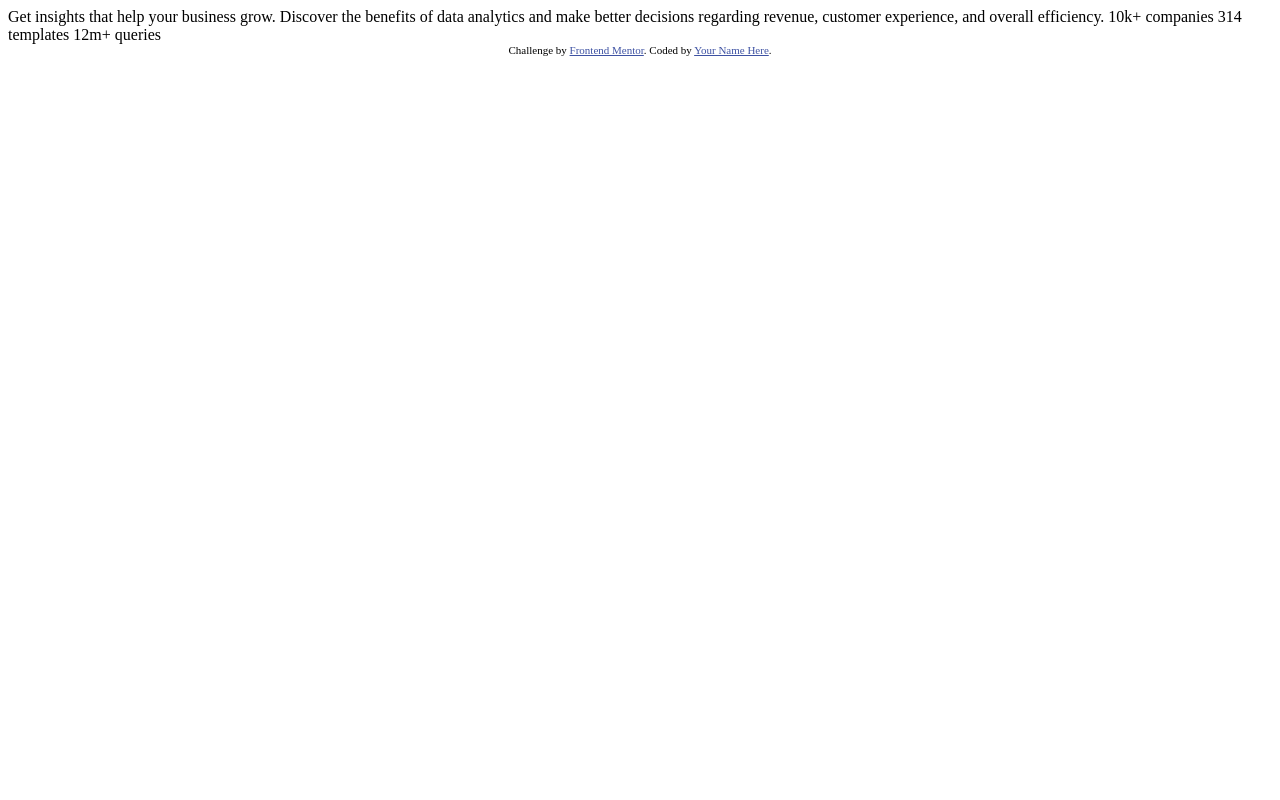
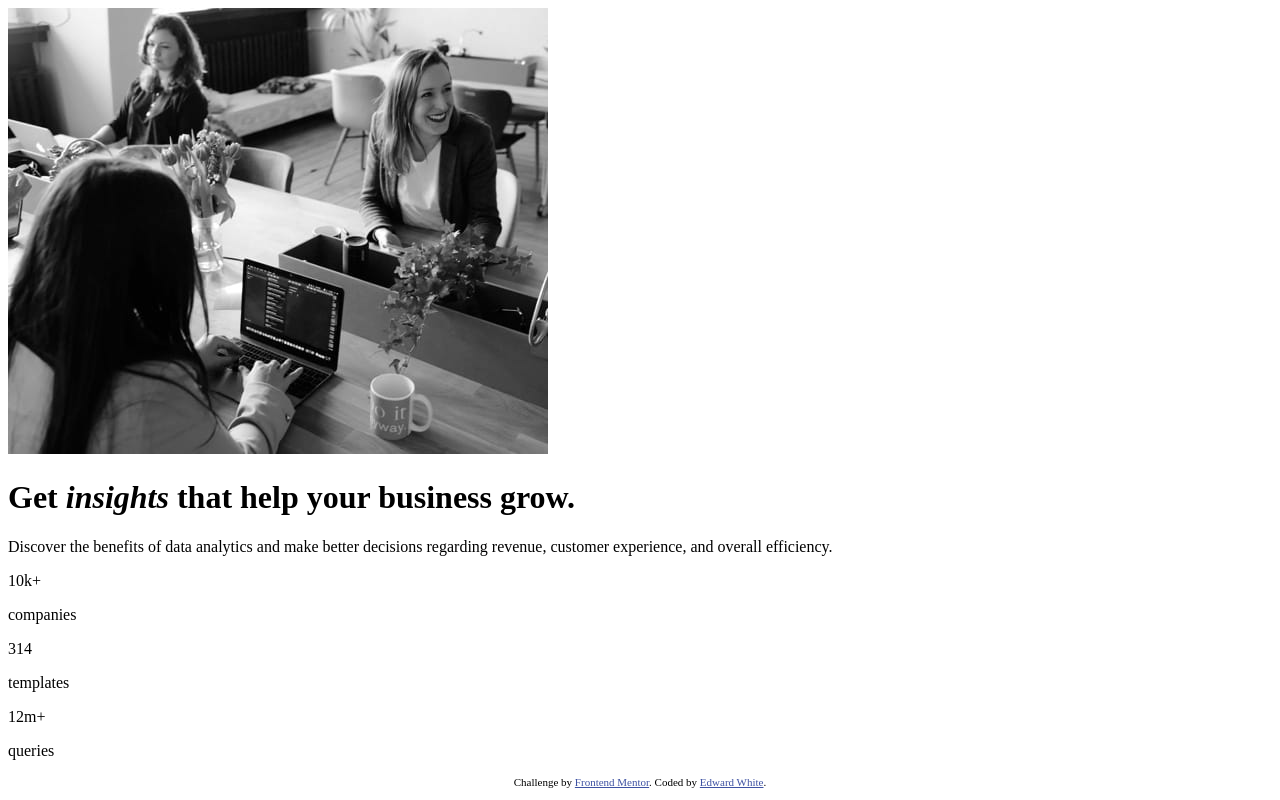
Before and after one commit to ewhite1999/stats-preview-card-component-main, a plain HTML site: page index.html in a window 1280 px wide. Drawn offline with Linux system fonts and the light colour scheme.

Commit message:
finished html, unstyled

```diff
--- a/index.html
+++ b/index.html
@@ -1,33 +1,75 @@
 <!DOCTYPE html>
 <html lang="en">
   <head>
-  <meta charset="UTF-8">
-  <meta name="viewport" content="width=device-width, initial-scale=1.0"> <!-- displays site properly based on user's device -->
+    <meta charset="UTF-8" />
+    <meta name="viewport" content="width=device-width, initial-scale=1.0" />
+    <!-- displays site properly based on user's device -->
 
-  <link rel="icon" type="image/png" sizes="32x32" href="./images/favicon-32x32.png">
+    <link
+      rel="icon"
+      type="image/png"
+      sizes="32x32"
+      href="./images/favicon-32x32.png"
+    />
 
     <title>Frontend Mentor | Stats preview card component</title>
 
     <!-- Feel free to remove these styles or customise in your own stylesheet 👍 -->
     <style>
-    .attribution { font-size: 11px; text-align: center; }
-    .attribution a { color: hsl(228, 45%, 44%); }
+      .attribution {
+        font-size: 11px;
+        text-align: center;
+      }
+      .attribution a {
+        color: hsl(228, 45%, 44%);
+      }
     </style>
   </head>
   <body>
-
-  Get insights that help your business grow.
-
-  Discover the benefits of data analytics and make better decisions regarding revenue, customer
-  experience, and overall efficiency.
-
-  10k+ companies
-  314 templates
-  12m+ queries
+    <div class="card">
+      <div class="img_container">
+        <picture>
+          <!-- Set this width for when you want to change to desktop photo -->
+          <source
+            media="(min-width: 900px)"
+            srcset="./images/image-header-desktop.jpg"
+          />
+          <img
+            src="./images/image-header-mobile.jpg"
+            alt="IfItDoesntMatchAnyMedia"
+          />
+        </picture>
+      </div>
+      <div class="card_content">
+        <h1 class="title">
+          Get <em>insights</em> that help your business grow.
+        </h1>
+        <p>
+          Discover the benefits of data analytics and make better decisions
+          regarding revenue, customer experience, and overall efficiency.
+        </p>
+        <div class="stats">
+          <div class="stat_item">
+            <p class="number">10k+</p>
+            <p class="stat_desc">companies</p>
+          </div>
+          <div class="stat_item">
+            <p class="number">314</p>
+            <p class="stat_desc">templates</p>
+          </div>
+          <div class="stat_item">
+            <p class="number">12m+</p>
+            <p class="stat_desc">queries</p>
+          </div>
+        </div>
+      </div>
+    </div>
 
     <div class="attribution">
-    Challenge by <a href="https://www.frontendmentor.io?ref=challenge" target="_blank">Frontend Mentor</a>.
-    Coded by <a href="#">Your Name Here</a>.
+      Challenge by
+      <a href="https://www.frontendmentor.io?ref=challenge" target="_blank"
+        >Frontend Mentor</a
+      >. Coded by <a href="https://github.com/ewhite1999">Edward White</a>.
     </div>
   </body>
 </html>
```
Also changed, not shown: images/image-equilibrium.jpg (added). Lines whose indentation alone changed are shown as unchanged.
